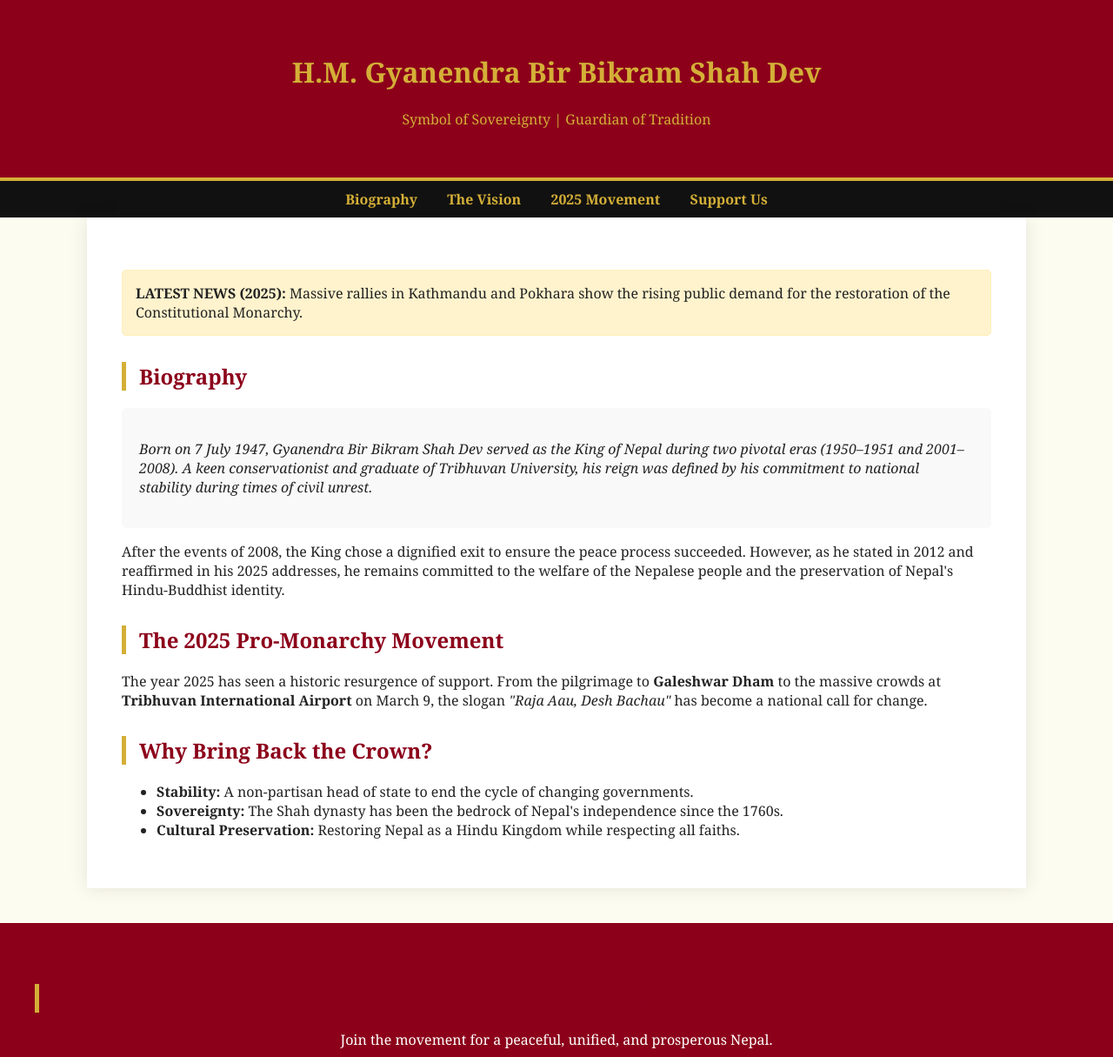
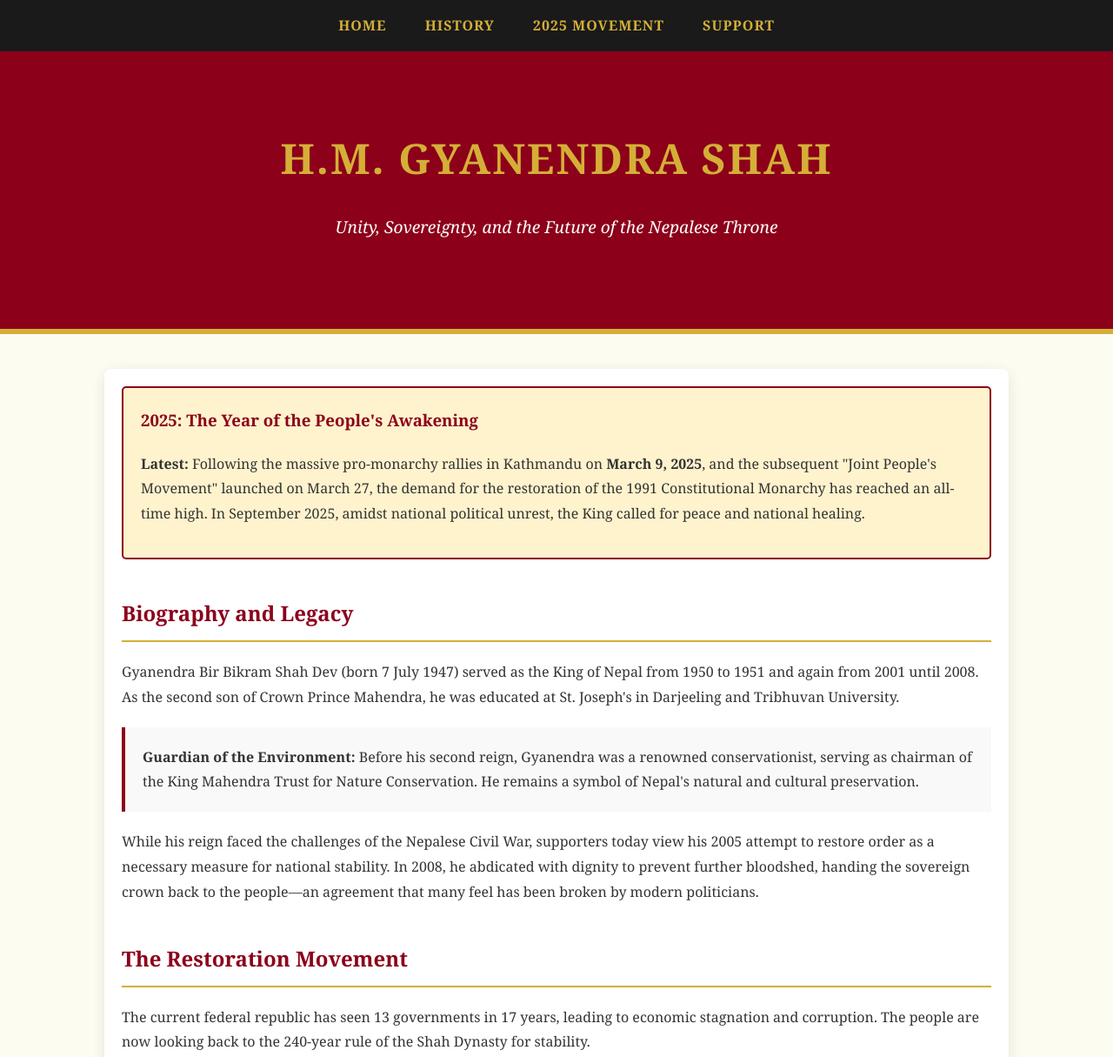
Before and after one commit to welly356/gyanendra-s-return, a plain HTML site: page index.html in a window 1280 px wide. Shown: the top 1215 px of the page at 87% size. Drawn offline with Linux system fonts and the light colour scheme.

Commit message:
Revise index.html for 2025 Restoration Movement
Updated the title and modified the layout and styling of the HTML document to reflect the 2025 restoration movement. Added new sections for history, biography, and support.

```diff
--- a/index.html
+++ b/index.html
@@ -3,69 +3,99 @@
 <head>
     <meta charset="UTF-8">
     <meta name="viewport" content="width=device-width, initial-scale=1.0">
-    <title>Gyanendra Shah | For Unity & Tradition</title>
+    <title>Restore the Crown | Nepal 2025</title>
     <style>
-        :root { --crimson: #8C001A; --gold: #D4AF37; --white: #ffffff; }
-        body { font-family: 'Georgia', serif; margin: 0; background-color: #fdfcf0; color: #222; }
-        header { background: var(--crimson); color: var(--gold); padding: 40px; text-align: center; border-bottom: 4px solid var(--gold); }
-        .hero-image { width: 100%; max-height: 400px; background: #333; display: flex; align-items: center; justify-content: center; color: white; }
-        .nav { background: #111; padding: 10px; text-align: center; }
-        .nav a { color: var(--gold); text-decoration: none; margin: 0 15px; font-weight: bold; }
-        .content { max-width: 1000px; margin: auto; padding: 40px; background: white; box-shadow: 0 0 20px rgba(0,0,0,0.1); }
-        h2 { color: var(--crimson); border-left: 5px solid var(--gold); padding-left: 15px; margin-top: 30px; }
-        .biography-snippet { background: #f9f9f9; padding: 20px; border-radius: 5px; font-style: italic; }
-        .update-banner { background: #fff3cd; border: 1px solid #ffeeba; padding: 15px; margin: 20px 0; border-radius: 5px; }
-        .cta-section { background: var(--crimson); color: white; padding: 40px; text-align: center; margin-top: 40px; }
-        .btn { background: var(--gold); color: #000; padding: 15px 30px; text-decoration: none; font-weight: bold; border-radius: 5px; }
+        :root { --crimson: #8C001A; --gold: #D4AF37; --dark: #1a1a1a; --light: #fdfcf0; }
+        body { font-family: 'Georgia', serif; margin: 0; background-color: var(--light); color: #333; line-height: 1.8; }
+
+        /* Navigation */
+        nav { background: var(--dark); padding: 15px; position: sticky; top: 0; z-index: 1000; text-align: center; }
+        nav a { color: var(--gold); text-decoration: none; margin: 0 20px; font-weight: bold; text-transform: uppercase; letter-spacing: 1px; }
+        nav a:hover { border-bottom: 2px solid var(--gold); }
+
+        /* Hero Section */
+        header { background: var(--crimson); color: var(--gold); padding: 80px 20px; text-align: center; border-bottom: 6px solid var(--gold); }
+        header h1 { font-size: 3rem; margin: 0; letter-spacing: 2px; }
+        header p { font-size: 1.2rem; color: white; font-style: italic; }
+
+        /* Main Layout */
+        .container { max-width: 1000px; margin: 40px auto; padding: 20px; background: white; box-shadow: 0 4px 15px rgba(0,0,0,0.1); border-radius: 8px; }
+
+        /* Urgent News Banner */
+        .news-flash { background: #fff3cd; border: 2px solid var(--crimson); padding: 20px; margin-bottom: 30px; border-radius: 5px; }
+        .news-flash h3 { margin-top: 0; color: var(--crimson); }
+
+        /* Sections */
+        h2 { color: var(--crimson); border-bottom: 2px solid var(--gold); padding-bottom: 10px; margin-top: 40px; }
+        .bio-box { border-left: 4px solid var(--crimson); padding-left: 20px; margin: 20px 0; background: #f9f9f9; padding: 20px; }
+
+        /* Support Box */
+        .support-cta { background: var(--dark); color: white; padding: 40px; text-align: center; margin-top: 50px; border-radius: 8px; }
+        .support-cta h2 { color: var(--gold); border: none; }
+        .btn { display: inline-block; background: var(--gold); color: black; padding: 15px 35px; text-decoration: none; font-weight: bold; border-radius: 5px; margin-top: 20px; transition: transform 0.2s; }
+        .btn:hover { transform: scale(1.05); background: #f0e68c; }
+
+        /* Footer */
+        footer { text-align: center; padding: 40px; color: #777; font-size: 0.9rem; }
+
+        @media (max-width: 600px) { header h1 { font-size: 2rem; } nav a { display: block; margin: 10px 0; } }
     </style>
 </head>
 <body>
 
-<header>
-    <h1>H.M. Gyanendra Bir Bikram Shah Dev</h1>
-    <p>Symbol of Sovereignty | Guardian of Tradition</p>
+<nav>
+    <a href="#home">Home</a>
+    <a href="#history">History</a>
+    <a href="#2025">2025 Movement</a>
+    <a href="#support">Support</a>
+</nav>
+
+<header id="home">
+    <h1>H.M. GYANENDRA SHAH</h1>
+    <p>Unity, Sovereignty, and the Future of the Nepalese Throne</p>
 </header>
 
-<div class="nav">
-    <a href="#bio">Biography</a>
-    <a href="#vision">The Vision</a>
-    <a href="#2025">2025 Movement</a>
-    <a href="#support">Support Us</a>
-</div>
+<div class="container">
 
-<div class="content">
-    <div class="update-banner">
-        <strong>LATEST NEWS (2025):</strong> Massive rallies in Kathmandu and Pokhara show the rising public demand for the restoration of the Constitutional Monarchy.
+    <div class="news-flash">
+        <h3>2025: The Year of the People's Awakening</h3>
+        <p><strong>Latest:</strong> Following the massive pro-monarchy rallies in Kathmandu on <strong>March 9, 2025</strong>, and the subsequent "Joint People's Movement" launched on March 27, the demand for the restoration of the 1991 Constitutional Monarchy has reached an all-time high. In September 2025, amidst national political unrest, the King called for peace and national healing.</p>
     </div>
 
-    <section id="bio">
-        <h2>Biography</h2>
-        <div class="biography-snippet">
-            <p>Born on 7 July 1947, Gyanendra Bir Bikram Shah Dev served as the King of Nepal during two pivotal eras (1950–1951 and 2001–2008). A keen conservationist and graduate of Tribhuvan University, his reign was defined by his commitment to national stability during times of civil unrest.</p>
+    <section id="history">
+        <h2>Biography and Legacy</h2>
+        <p>Gyanendra Bir Bikram Shah Dev (born 7 July 1947) served as the King of Nepal from 1950 to 1951 and again from 2001 until 2008. As the second son of Crown Prince Mahendra, he was educated at St. Joseph's in Darjeeling and Tribhuvan University.</p>
+
+        <div class="bio-box">
+            <strong>Guardian of the Environment:</strong> Before his second reign, Gyanendra was a renowned conservationist, serving as chairman of the King Mahendra Trust for Nature Conservation. He remains a symbol of Nepal's natural and cultural preservation.
         </div>
-        <p>After the events of 2008, the King chose a dignified exit to ensure the peace process succeeded. However, as he stated in 2012 and reaffirmed in his 2025 addresses, he remains committed to the welfare of the Nepalese people and the preservation of Nepal's Hindu-Buddhist identity.</p>
+
+        <p>While his reign faced the challenges of the Nepalese Civil War, supporters today view his 2005 attempt to restore order as a necessary measure for national stability. In 2008, he abdicated with dignity to prevent further bloodshed, handing the sovereign crown back to the people—an agreement that many feel has been broken by modern politicians.</p>
     </section>
 
     <section id="2025">
-        <h2>The 2025 Pro-Monarchy Movement</h2>
-        <p>The year 2025 has seen a historic resurgence of support. From the pilgrimage to <strong>Galeshwar Dham</strong> to the massive crowds at <strong>Tribhuvan International Airport</strong> on March 9, the slogan <em>"Raja Aau, Desh Bachau"</em> has become a national call for change.</p>
+        <h2>The Restoration Movement</h2>
+        <p>The current federal republic has seen 13 governments in 17 years, leading to economic stagnation and corruption. The people are now looking back to the 240-year rule of the Shah Dynasty for stability.</p>
+
+        <ul>
+            <li><strong>The Democracy Day Address (Feb 19, 2025):</strong> The King noted that "the people are tired of endless instability" and urged unity to save the nation.</li>
+            <li><strong>The Grand Welcome (March 9, 2025):</strong> Over 10,000 supporters (some estimates say up to 400,000) greeted him at Tribhuvan Airport, chanting <em>"Raja Aau, Desh Bachau!"</em></li>
+            <li><strong>The 1991 Vision:</strong> The movement now demands a return to the 1991 Constitution, featuring a Constitutional Monarchy with a multi-party system and the recognition of Nepal as a Hindu nation.</li>
+        </ul>
     </section>
 
-    <section id="vision">
-        <h2>Why Bring Back the Crown?</h2>
-        <ul>
-            <li><strong>Stability:</strong> A non-partisan head of state to end the cycle of changing governments.</li>
-            <li><strong>Sovereignty:</strong> The Shah dynasty has been the bedrock of Nepal's independence since the 1760s.</li>
-            <li><strong>Cultural Preservation:</strong> Restoring Nepal as a Hindu Kingdom while respecting all faiths.</li>
-        </ul>
+    <section id="support" class="support-cta">
+        <h2>Be a Voice for the King</h2>
+        <p>History is being written today. Stand with us as we advocate for a unified, stable, and proud Nepal.</p>
+        <a href="https://discord.gg/mYdWExTQE" class="btn">JOIN THE DISCORD COMMUNITY</a>
+        <p style="margin-top:20px; font-size:0.8rem; color:#aaa;">Connect with thousands of other supporters and stay updated on the 2026 rallies.</p>
     </section>
+
 </div>
 
-<div class="cta-section" id="support">
-    <h2>Stand With the King</h2>
-    <p>Join the movement for a peaceful, unified, and prosperous Nepal.</p><br>
-    <a href="https://discord.gg/mYdWExTQE" class="btn">Join Our Community on Discord</a>
-</div>
+<footer>
+    <p>© 2025 Nepal Restoration Project | For Unity and Tradition</p>
+</footer>
 
 </body>
 </html>
```
